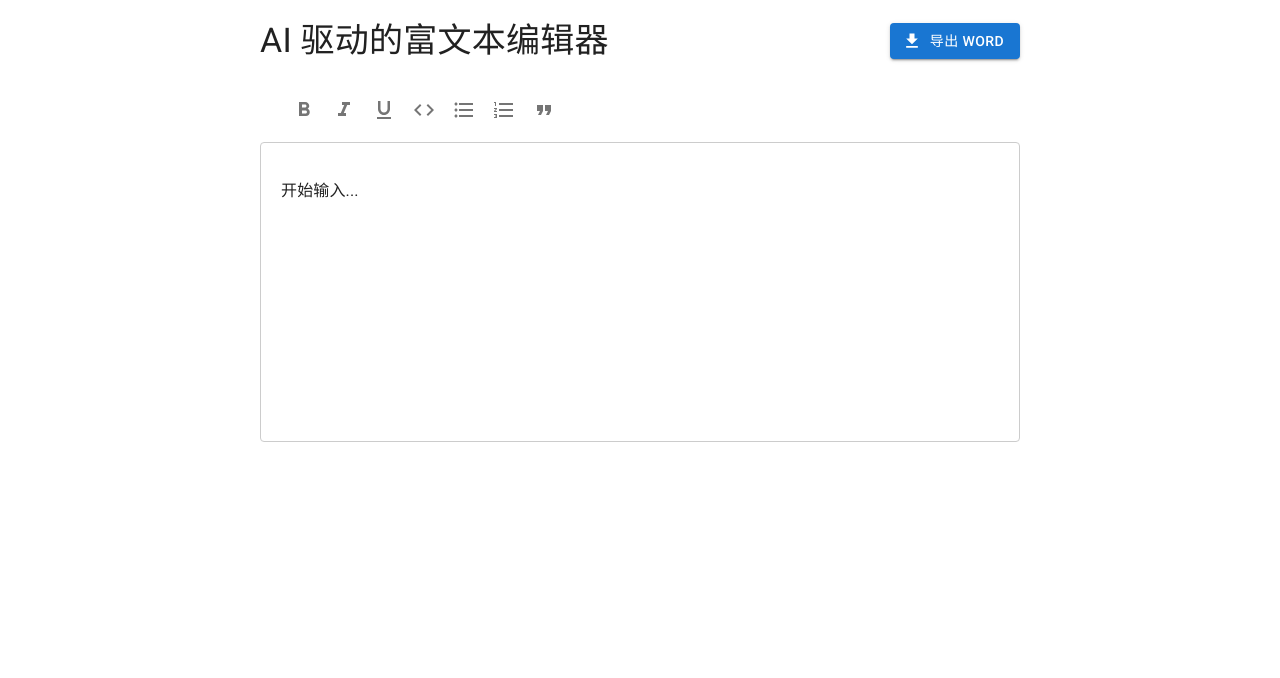
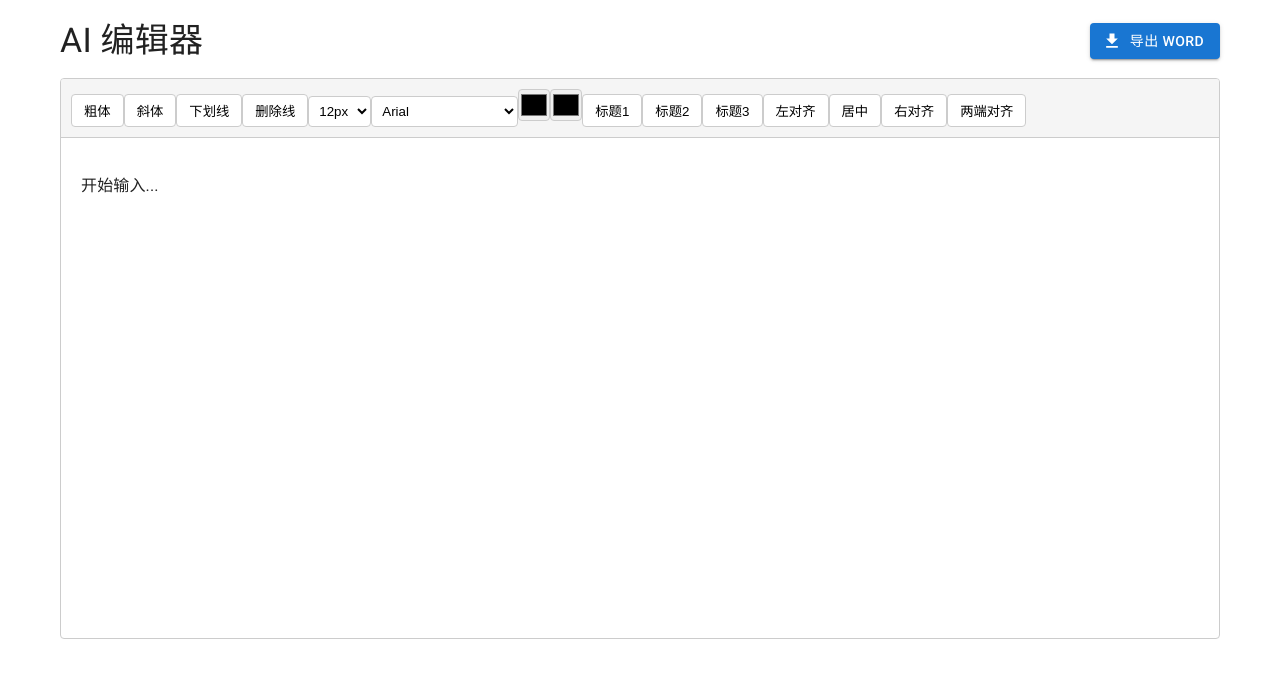
Before and after one commit to jerryao/AI-editor-3.0, a React (Create React App) app: page / in a window 1280 px wide. Shown: the top 678 px of the page. Built offline with nearby package versions, Linux system fonts and the light colour scheme.

Commit message:
feat: 添加基础文本格式化功能 - 支持粗体、斜体、下划线、删除线 - 支持字体大小和字体选择 - 支持文本颜色和背景色 - 支持标题级别和段落对齐

```diff
--- a/src/components/Editor.tsx
+++ b/src/components/Editor.tsx
@@ -12,13 +12,16 @@ import {
   FormatListNumbered,
   FormatQuote,
   FileDownload,
+  Download,
 } from '@mui/icons-material';
 import { Document, Packer, Paragraph, TextRun, HeadingLevel, UnderlineType } from 'docx';
 import { saveAs } from 'file-saver';
+import { Editor, Transforms } from 'slate';
 
 // 定义自定义类型
 type CustomElement = {
-  type: 'paragraph' | 'code' | 'quote' | 'bulleted-list' | 'numbered-list';
+  type: 'paragraph' | 'heading-one' | 'heading-two' | 'heading-three' | 'code' | 'quote' | 'bulleted-list' | 'numbered-list' | 'list-item';
+  align?: 'left' | 'center' | 'right' | 'justify';
   children: CustomText[];
 };
 
@@ -27,7 +30,11 @@ type CustomText = {
   bold?: boolean;
   italic?: boolean;
   underline?: boolean;
-  code?: boolean;
+  strikethrough?: boolean;
+  fontSize?: number;
+  fontFamily?: string;
+  color?: string;
+  backgroundColor?: string;
 };
 
 // 扩展 Slate 的类型定义
@@ -148,63 +155,147 @@ const CustomEditor = () => {
   }, []);
 
   return (
-    <Box sx={{ maxWidth: '800px', margin: '0 auto', padding: '20px' }}>
+    <Box sx={{ maxWidth: '1200px', margin: '0 auto', padding: '20px' }}>
       <Box sx={{ display: 'flex', justifyContent: 'space-between', alignItems: 'center', mb: 2 }}>
-        <Typography variant="h4">
-          AI 驱动的富文本编辑器
-        </Typography>
+        <Typography variant="h4">AI 编辑器</Typography>
         <Button
           variant="contained"
-          startIcon={<FileDownload />}
+          color="primary"
           onClick={exportToWord}
-          color="primary"
+          startIcon={<Download />}
         >
           导出 Word
         </Button>
       </Box>
       <Slate editor={editor} value={initialValue}>
-        <Toolbar>
-          <MarkButton format="bold" icon={<FormatBold />} />
-          <MarkButton format="italic" icon={<FormatItalic />} />
-          <MarkButton format="underline" icon={<FormatUnderlined />} />
-          <MarkButton format="code" icon={<Code />} />
-          <BlockButton format="bulleted-list" icon={<FormatListBulleted />} />
-          <BlockButton format="numbered-list" icon={<FormatListNumbered />} />
-          <BlockButton format="quote" icon={<FormatQuote />} />
-        </Toolbar>
-        <Box
-          sx={{
+        <Box sx={{
           border: '1px solid #ccc',
           borderRadius: '4px',
+          overflow: 'hidden'
+        }}>
+          <Box sx={{
+            padding: '10px',
+            borderBottom: '1px solid #ccc',
+            backgroundColor: '#f5f5f5',
+            display: 'flex',
+            flexWrap: 'wrap',
+            gap: '8px',
+            '& button': {
+              padding: '6px 12px',
+              border: '1px solid #ccc',
+              borderRadius: '4px',
+              backgroundColor: '#fff',
+              cursor: 'pointer',
+              '&:hover': {
+                backgroundColor: '#f0f0f0',
+              },
+              '&.active': {
+                backgroundColor: '#e0e0e0',
+                borderColor: '#999',
+              },
+            },
+            '& select': {
+              padding: '6px',
+              border: '1px solid #ccc',
+              borderRadius: '4px',
+              backgroundColor: '#fff',
+            },
+            '& input[type="color"]': {
+              width: '32px',
+              height: '32px',
+              padding: '0',
+              border: '1px solid #ccc',
+              borderRadius: '4px',
+              cursor: 'pointer',
+            },
+          }}>
+            <FormatToolbar />
+          </Box>
+          <Box sx={{
             padding: '20px',
-            minHeight: '300px',
-          }}
-        >
+            minHeight: '500px',
+            '& h1': { fontSize: '2em', marginBottom: '0.5em' },
+            '& h2': { fontSize: '1.5em', marginBottom: '0.5em' },
+            '& h3': { fontSize: '1.17em', marginBottom: '0.5em' },
+            '& p': { marginBottom: '1em' },
+            '& pre': {
+              backgroundColor: '#f5f5f5',
+              padding: '1em',
+              borderRadius: '4px',
+              overflow: 'auto',
+            },
+            '& blockquote': {
+              borderLeft: '4px solid #ccc',
+              margin: '1em 0',
+              padding: '0.5em 1em',
+              color: '#666',
+            },
+            '& ul, & ol': {
+              margin: '1em 0',
+              paddingLeft: '2em',
+            },
+            '& li': {
+              marginBottom: '0.5em',
+            },
+          }}>
             <Editable
-            renderElement={renderElement}
-            renderLeaf={renderLeaf}
+              renderElement={props => <Element {...props} />}
+              renderLeaf={props => <Leaf {...props} />}
               placeholder="开始输入..."
             />
+          </Box>
         </Box>
       </Slate>
     </Box>
   );
 };
 
+const Element = ({ attributes, children, element }: any) => {
+  const style: React.CSSProperties = {
+    textAlign: element.align || 'left',
+  };
+
+  switch (element.type) {
+    case 'heading-one':
+      return <h1 style={style} {...attributes}>{children}</h1>;
+    case 'heading-two':
+      return <h2 style={style} {...attributes}>{children}</h2>;
+    case 'heading-three':
+      return <h3 style={style} {...attributes}>{children}</h3>;
+    case 'code':
+      return (
+        <pre style={style} {...attributes}>
+          <code>{children}</code>
+        </pre>
+      );
+    case 'quote':
+      return <blockquote style={style} {...attributes}>{children}</blockquote>;
+    case 'bulleted-list':
+      return <ul style={style} {...attributes}>{children}</ul>;
+    case 'numbered-list':
+      return <ol style={style} {...attributes}>{children}</ol>;
+    case 'list-item':
+      return <li style={style} {...attributes}>{children}</li>;
+    default:
+      return <p style={style} {...attributes}>{children}</p>;
+  }
+};
+
 const Leaf = ({ attributes, children, leaf }: any) => {
-  if (leaf.bold) {
-    children = <strong>{children}</strong>;
-  }
-  if (leaf.italic) {
-    children = <em>{children}</em>;
-  }
-  if (leaf.underline) {
-    children = <u>{children}</u>;
-  }
-  if (leaf.code) {
-    children = <code>{children}</code>;
-  }
-  return <span {...attributes}>{children}</span>;
+  const style: React.CSSProperties = {
+    fontWeight: leaf.bold ? 'bold' : 'normal',
+    fontStyle: leaf.italic ? 'italic' : 'normal',
+    textDecoration: [
+      leaf.underline && 'underline',
+      leaf.strikethrough && 'line-through',
+    ].filter(Boolean).join(' '),
+    fontSize: leaf.fontSize ? `${leaf.fontSize}px` : 'inherit',
+    fontFamily: leaf.fontFamily || 'inherit',
+    color: leaf.color || 'inherit',
+    backgroundColor: leaf.backgroundColor || 'inherit',
+  };
+
+  return <span style={style} {...attributes}>{children}</span>;
 };
 
 const CodeElement = (props: any) => (
@@ -229,69 +320,204 @@ const DefaultElement = (props: any) => (
   <p {...props.attributes}>{props.children}</p>
 );
 
-const MarkButton = ({ format, icon }: any) => {
+const FormatToolbar = () => {
   const editor = useSlate();
-  const isActive = isMarkActive(editor, format);
+  const isMarkActive = (format: keyof Omit<CustomText, 'text'>) => {
+    const marks = Editor.marks(editor);
+    return marks ? marks[format] === true : false;
+  };
 
-  return (
-    <IconButton
-      onMouseDown={(event: React.MouseEvent) => {
-        event.preventDefault();
-        toggleMark(editor, format);
-      }}
-      color={isActive ? 'primary' : 'default'}
-    >
-      {icon}
-    </IconButton>
+  const isBlockActive = (format: CustomElement['type']) => {
+    const [match] = Array.from(Editor.nodes(editor, {
+      match: n => !Editor.isEditor(n) && SlateElement.isElement(n) && n.type === format,
+    }));
+    return !!match;
+  };
+
+  const isAlignActive = (align: CustomElement['align']) => {
+    const [match] = Array.from(Editor.nodes(editor, {
+      match: n => !Editor.isEditor(n) && SlateElement.isElement(n) && n.align === align,
+    }));
+    return !!match;
+  };
+
+  const toggleMark = (format: keyof Omit<CustomText, 'text'>) => {
+    const isActive = isMarkActive(format);
+    if (isActive) {
+      Editor.removeMark(editor, format);
+    } else {
+      Editor.addMark(editor, format, true);
+    }
+  };
+
+  const toggleBlock = (format: CustomElement['type']) => {
+    const isActive = isBlockActive(format);
+    Transforms.setNodes(
+      editor,
+      { type: isActive ? 'paragraph' : format },
+      { match: n => !Editor.isEditor(n) && SlateElement.isElement(n) }
     );
   };
 
-const BlockButton = ({ format, icon }: any) => {
-  const editor = useSlate();
-  const isActive = isBlockActive(editor, format);
-
-  return (
-    <IconButton
-      onMouseDown={(event: React.MouseEvent) => {
-        event.preventDefault();
-        toggleBlock(editor, format);
-      }}
-      color={isActive ? 'primary' : 'default'}
-    >
-      {icon}
-    </IconButton>
+  const toggleAlign = (align: CustomElement['align']) => {
+    const isActive = isAlignActive(align);
+    Transforms.setNodes(
+      editor,
+      { align: isActive ? 'left' : align },
+      { match: n => !Editor.isEditor(n) && SlateElement.isElement(n) }
     );
   };
 
-const isMarkActive = (editor: any, format: string) => {
-  const marks = editor.getMarks();
-  return marks ? marks[format] === true : false;
+  const setFontSize = (size: number) => {
+    Editor.addMark(editor, 'fontSize', size);
   };
 
-const toggleMark = (editor: any, format: string) => {
-  const isActive = isMarkActive(editor, format);
-
-  if (isActive) {
-    editor.removeMark(format);
-  } else {
-    editor.addMark(format, true);
-  }
+  const setFontFamily = (font: string) => {
+    Editor.addMark(editor, 'fontFamily', font);
   };
 
-const isBlockActive = (editor: any, format: string) => {
-  const [match] = editor.nodes({
-    match: (n: any) => n.type === format,
-  });
-
-  return !!match;
+  const setColor = (color: string) => {
+    Editor.addMark(editor, 'color', color);
   };
 
-const toggleBlock = (editor: any, format: string) => {
-  const isActive = isBlockActive(editor, format);
+  const setBackgroundColor = (color: string) => {
+    Editor.addMark(editor, 'backgroundColor', color);
+  };
 
-  editor.setNodes({
-    type: isActive ? 'paragraph' : format,
-  });
+  return (
+    <div className="toolbar">
+      <button
+        onMouseDown={e => {
+          e.preventDefault();
+          toggleMark('bold');
+        }}
+        className={isMarkActive('bold') ? 'active' : ''}
+      >
+        粗体
+      </button>
+      <button
+        onMouseDown={e => {
+          e.preventDefault();
+          toggleMark('italic');
+        }}
+        className={isMarkActive('italic') ? 'active' : ''}
+      >
+        斜体
+      </button>
+      <button
+        onMouseDown={e => {
+          e.preventDefault();
+          toggleMark('underline');
+        }}
+        className={isMarkActive('underline') ? 'active' : ''}
+      >
+        下划线
+      </button>
+      <button
+        onMouseDown={e => {
+          e.preventDefault();
+          toggleMark('strikethrough');
+        }}
+        className={isMarkActive('strikethrough') ? 'active' : ''}
+      >
+        删除线
+      </button>
+      <select
+        onChange={e => setFontSize(Number(e.target.value))}
+      >
+        <option value="12">12px</option>
+        <option value="14">14px</option>
+        <option value="16">16px</option>
+        <option value="18">18px</option>
+        <option value="20">20px</option>
+        <option value="24">24px</option>
+        <option value="28">28px</option>
+        <option value="32">32px</option>
+        <option value="36">36px</option>
+        <option value="48">48px</option>
+      </select>
+      <select
+        onChange={e => setFontFamily(e.target.value)}
+      >
+        <option value="Arial">Arial</option>
+        <option value="Times New Roman">Times New Roman</option>
+        <option value="Courier New">Courier New</option>
+        <option value="Georgia">Georgia</option>
+        <option value="Verdana">Verdana</option>
+      </select>
+      <input
+        type="color"
+        onChange={e => setColor(e.target.value)}
+      />
+      <input
+        type="color"
+        onChange={e => setBackgroundColor(e.target.value)}
+      />
+      <button
+        onMouseDown={e => {
+          e.preventDefault();
+          toggleBlock('heading-one');
+        }}
+        className={isBlockActive('heading-one') ? 'active' : ''}
+      >
+        标题1
+      </button>
+      <button
+        onMouseDown={e => {
+          e.preventDefault();
+          toggleBlock('heading-two');
+        }}
+        className={isBlockActive('heading-two') ? 'active' : ''}
+      >
+        标题2
+      </button>
+      <button
+        onMouseDown={e => {
+          e.preventDefault();
+          toggleBlock('heading-three');
+        }}
+        className={isBlockActive('heading-three') ? 'active' : ''}
+      >
+        标题3
+      </button>
+      <button
+        onMouseDown={e => {
+          e.preventDefault();
+          toggleAlign('left');
+        }}
+        className={isAlignActive('left') ? 'active' : ''}
+      >
+        左对齐
+      </button>
+      <button
+        onMouseDown={e => {
+          e.preventDefault();
+          toggleAlign('center');
+        }}
+        className={isAlignActive('center') ? 'active' : ''}
+      >
+        居中
+      </button>
+      <button
+        onMouseDown={e => {
+          e.preventDefault();
+          toggleAlign('right');
+        }}
+        className={isAlignActive('right') ? 'active' : ''}
+      >
+        右对齐
+      </button>
+      <button
+        onMouseDown={e => {
+          e.preventDefault();
+          toggleAlign('justify');
+        }}
+        className={isAlignActive('justify') ? 'active' : ''}
+      >
+        两端对齐
+      </button>
+    </div>
+  );
 };
 
 export default CustomEditor;
--- a/tsconfig.json
+++ b/tsconfig.json
@@ -1,6 +1,6 @@
 {
   "compilerOptions": {
-    "target": "es5",
+    "target": "es2015",
     "lib": ["dom", "dom.iterable", "esnext"],
     "allowJs": true,
     "skipLibCheck": true,
@@ -13,6 +13,7 @@
     "moduleResolution": "node",
     "resolveJsonModule": true,
     "isolatedModules": true,
+    "noEmit": true,
     "jsx": "react-jsx"
   },
   "include": ["src"]
```
Lines whose indentation alone changed are shown as unchanged.
